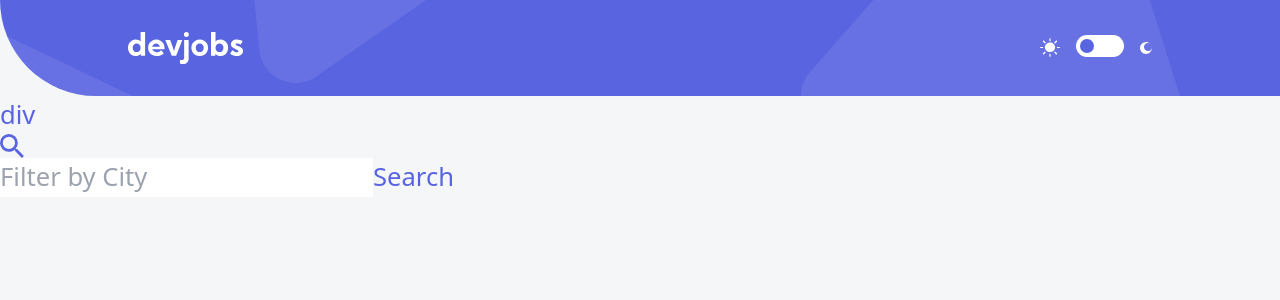
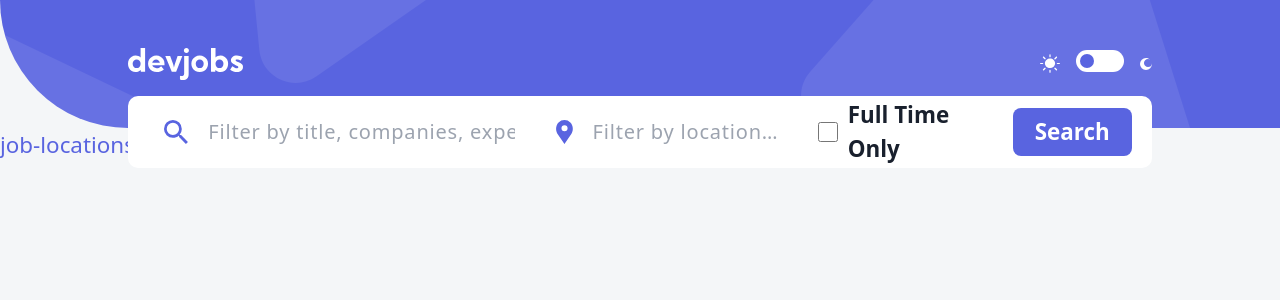
Before and after one commit to Steph-en/DevJobs, an Angular app: page / in a window 1280 px wide. Shown: the top 300 px of the page. Built offline with nearby package versions, Linux system fonts and the light colour scheme.

Commit message:
done with search form

```diff
--- a/src/app/app.component.css
+++ b/src/app/app.component.css
@@ -8,7 +8,7 @@ main {
 
 header {
   width: 100%;
-  height: 12%;
+  height: 16%;
   display: flex;
   padding: 0 10%;
   align-items: center;
--- a/src/app/home/home.component.css
+++ b/src/app/home/home.component.css
@@ -0,0 +1,114 @@
+section {
+    width: 100%;
+    height: 100%;
+
+    form {
+        top: 12%;
+        left: 10%;
+        width: 80%;
+        height: 9vh;
+        display: flex;
+        padding: 20px;
+        position: fixed;
+        border-radius: 10px;
+        flex-direction: row;
+        align-items: center;
+        transform: translate(0, 0);
+        background-color: var(--white);
+
+        label {
+            display: flex;
+            flex-direction: row;
+
+            &.company {
+                width: 40%;
+                display: flex;
+                align-items: center;
+                justify-content: center;
+                gap: 20px;
+
+                img {
+                    width: 24px;
+                    height: 24px;
+                }
+
+                input {
+                    width: 80%;
+                    font-size: 20px;
+                    color: #19202D;
+                    letter-spacing: .8px;
+
+                    &:focus {
+                        outline: none;
+                    }
+                }
+
+                /* &::after {
+                    content: '';
+                    top: 0;
+                    right: 0;
+                    opacity: .2;
+                    width: .1rem;
+                    height: 100%;
+                    margin: 0 1rem;
+                    position: absolute;
+                    background-color: #6e8098;
+                } */
+            }
+
+            &.location {
+                width: 30%;
+                display: flex;
+                align-items: center;
+                justify-content: center;
+                gap: 20px;
+
+                img {
+                    width: 17px;
+                    height: 24px;
+                }
+
+                input {
+                    width: 70%;
+                    font-size: 20px;
+                    color: #19202D;
+                    letter-spacing: .8px;
+
+                    &:focus {
+                        outline: none;
+                    }
+                }
+            }
+
+            &.job-type{
+                gap: 10px;
+                display: flex;
+                align-items: center;
+                color: #19202D;
+                font-weight: 600;
+
+                input {
+                    width: 20px;
+                    height: 20px;
+
+                    &:hover{
+                        cursor: pointer;
+                    }
+                }
+
+                .primary{
+                    width: 123px;
+                    height: 48px;
+                    color: var(--white);
+                    border-radius: 8px;
+                    background-color: var(--violet);
+                }
+            }
+
+            &:hover{
+                cursor: pointer;
+            }
+        }
+
+    }
+}
--- a/src/app/home/home.component.html
+++ b/src/app/home/home.component.html
@@ -1,8 +1,20 @@
 <section>
     <form action="">
-        div
-        <img src="../../assets/desktop/icon-search.svg" alt="">
-        <input type="text" placeholder="Filter by City" />
-        <button class="primary" type="button">Search</button>
+        <label for="" class="company">
+            <img src="../../assets/desktop/icon-search.svg" alt="">
+            <input type="text" placeholder="Filter by title, companies, expertise…" />
+        </label>
+        <label for="" class="location">
+            <img src="../../assets/desktop/icon-location.svg" alt="">
+            <input type="text" placeholder="Filter by location…">
+        </label>
+        <label for="" class="job-type">
+            <input type="checkbox">
+            <span>Full Time Only</span>
+            <button class="primary" type="button">Search</button>
+        </label>
     </form>
 </section>
+<section class="jobs">
+    <app-job-locations />
+</section>
--- a/src/app/home/home.component.ts
+++ b/src/app/home/home.component.ts
@@ -1,9 +1,10 @@
 import { Component } from '@angular/core';
+import { JobLocationsComponent } from '../job-locations/job-locations.component';
 
 @Component({
   selector: 'app-home',
   standalone: true,
-  imports: [],
+  imports: [JobLocationsComponent],
   templateUrl: './home.component.html',
   styleUrl: './home.component.css'
 })
--- /dev/null
+++ b/src/app/job-location.ts
@@ -0,0 +1,21 @@
+export interface JobLocation {
+    id: number,
+    company: string,
+    logo: string,
+    logoBackground: string,
+    position: string,
+    postedAt: "5h ago",
+    contract: string,
+    location: string,
+    website: string,
+    apply: string,
+    description: string,
+    requirements: {
+        content: string,
+        items: string[]
+    },
+    role: {
+        content: string,
+        items: string[]
+    },
+}
--- /dev/null
+++ b/src/app/job-locations/job-locations.component.html
@@ -0,0 +1 @@
+<p>job-locations works!</p>
--- a/src/styles.css
+++ b/src/styles.css
@@ -6,6 +6,7 @@
 :root {
     --white:  #FFFFFF;
     --violet: #5964E0;
+    --font: #19202D;
     --bg-desktop-main: #F4F6F8;
   }
 
@@ -14,7 +15,6 @@
 *::after, html {
     margin: 0;
     padding: 0;
-    /* font-size: 62.5%; */
     box-sizing: border-box;
     scroll-behavior: smooth;
 }
@@ -22,7 +22,7 @@
 body {
     font-family: "Kumbh Sans", sans-serif;
     line-height: 2.6rem;
-    font-size: 1.6rem;
+    font-size: 1.4rem;
     color: #5964e0;
     height: 100dvh;
     width: 100%;
```
Also changed, not shown: src/app/job-locations/job-locations.component.ts (added, +13 -0 lines), src/app/job-locations/job-locations.component.css (added), 1 other file (tests, documents, lock files or other folders).
